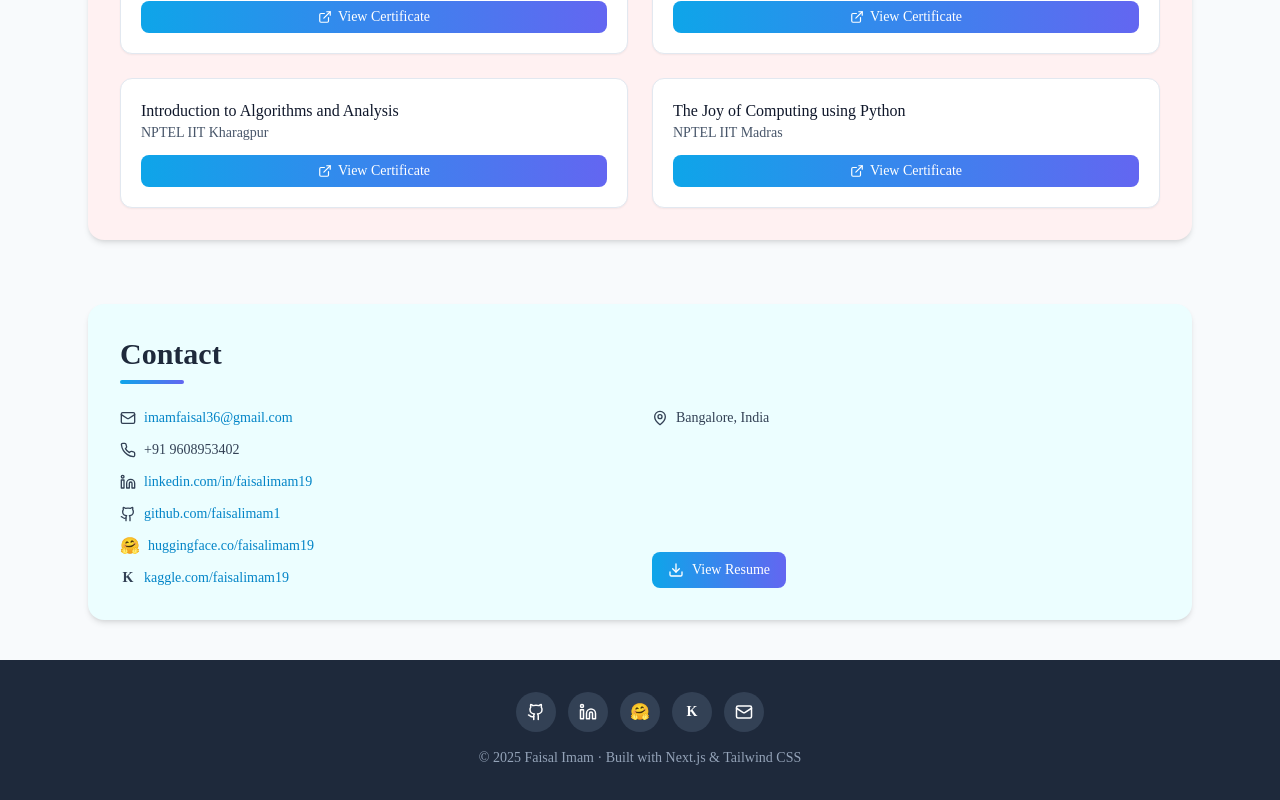
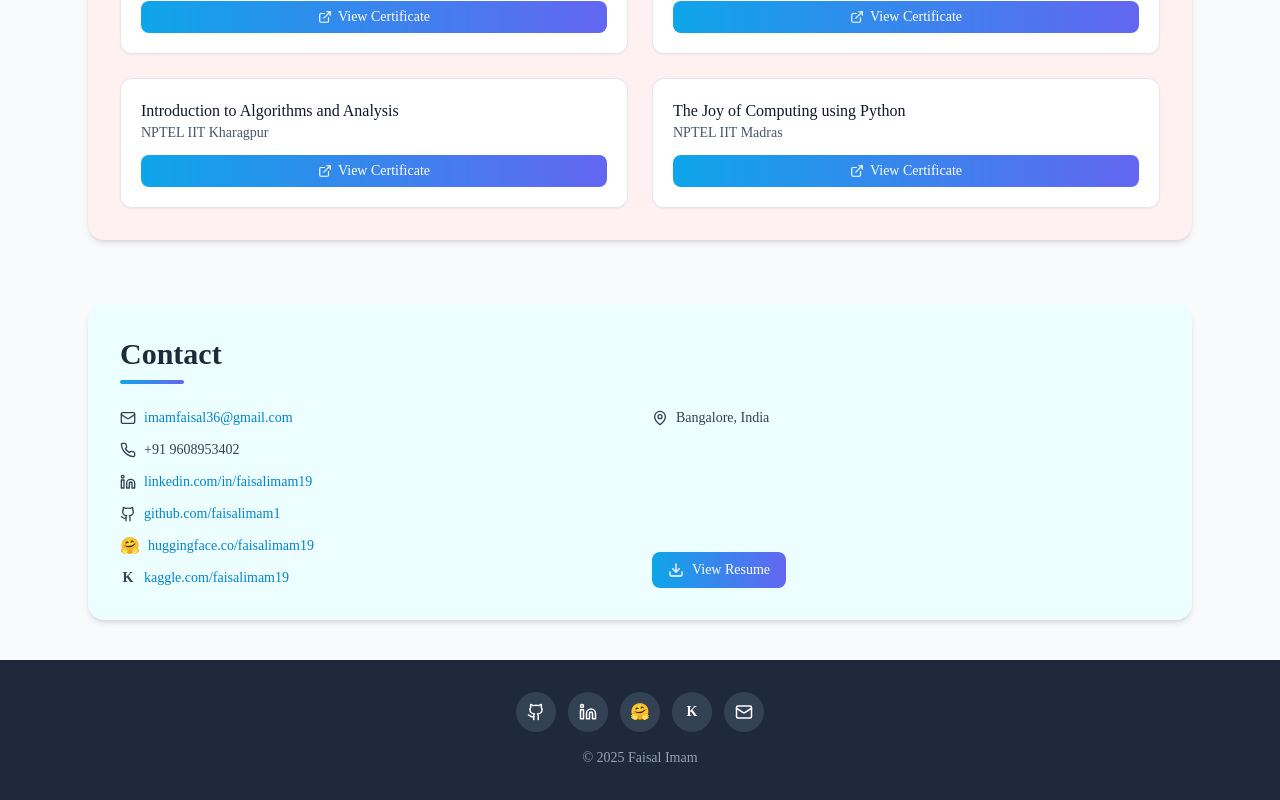
Before and after one commit to faisalimam1/Faisal-portfolio, a Next.js app: page / in a window 1280 px wide. Shown: the part 3335-4135 px from the top of the page. Built offline with nearby package versions, Linux system fonts and the light colour scheme.

Commit message:
Update footer text to remove framework mention
Removed 'Built with Next.js & Tailwind CSS' from footer text.

```diff
--- a/src/components/Footer.jsx
+++ b/src/components/Footer.jsx
@@ -27,7 +27,7 @@
           </a>
         </div>
         <p className="text-sm text-slate-400">
-          © {year} Faisal Imam · Built with Next.js & Tailwind CSS
+          © {year} Faisal Imam
         </p>
       </div>
     </footer>
```
